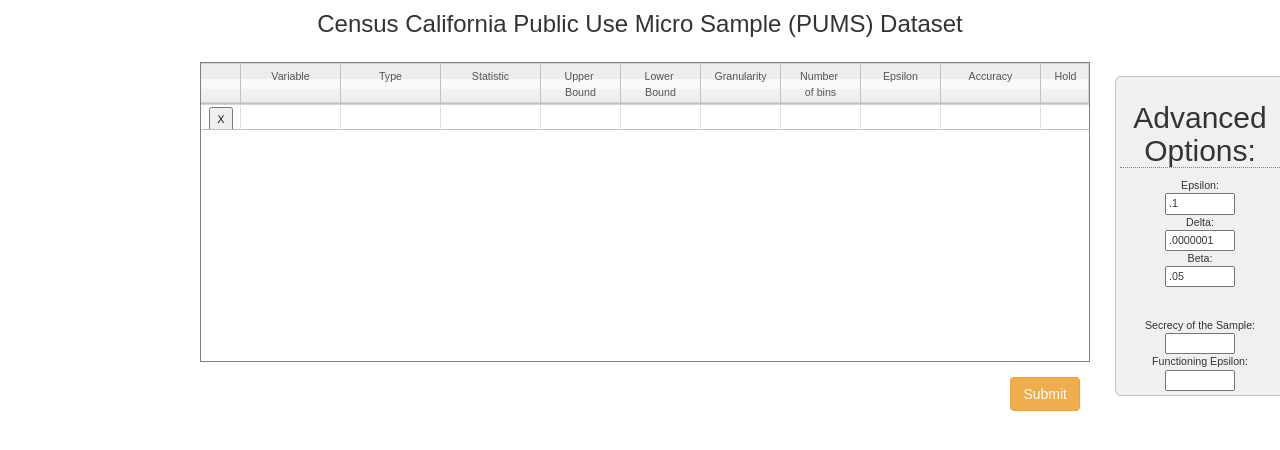
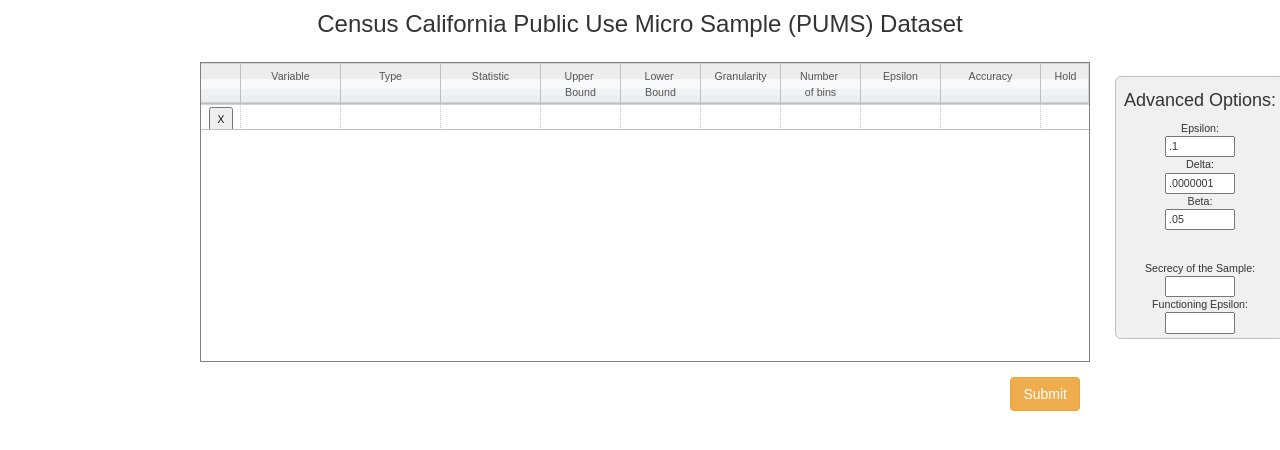
Before and after one commit to IQSS/DifferentialPrivacyPrototype, a plain HTML site: page UI/code/interface.html in a window 1280 px wide. Drawn offline with nearby package versions, Linux system fonts and the light colour scheme.

Commit message:
advanced option font for bootstrap

```diff
--- a/UI/code/interface.html
+++ b/UI/code/interface.html
@@ -42,7 +42,7 @@
 
   <div class="options-panel" style="position:relative; width:170px; left:560px; top:-345px;">
   <div style="position:relative; " align="center" >
-    <h2>Advanced Options:</h2>
+    <h4>Advanced Options:</h4>
     <form >
     Epsilon: <br>
     <input type="text" name="epsilonbox" id="epsilonbox" title="Epsilon from definition of differential privacy. Smaller values correspond to more privacy." style="width: 70px;" value=".1" onchange = "epsChange();" >
```
